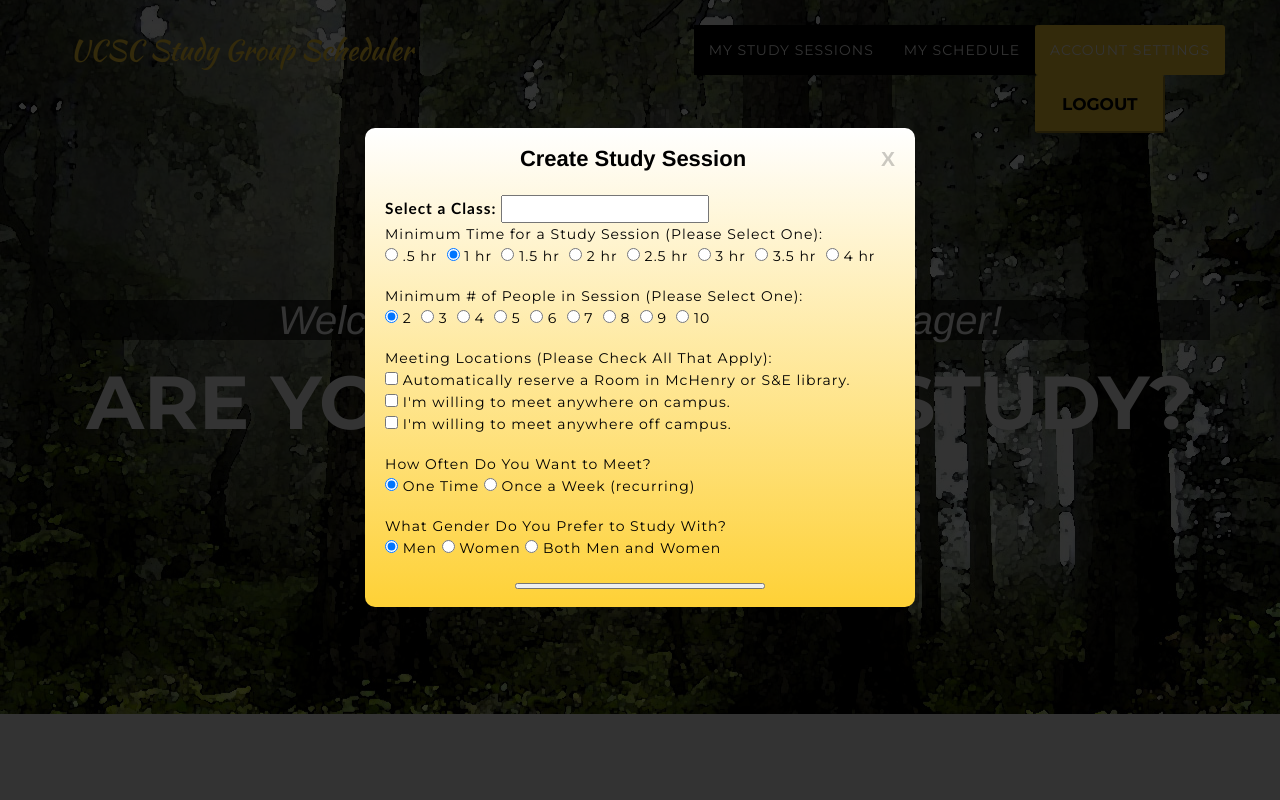
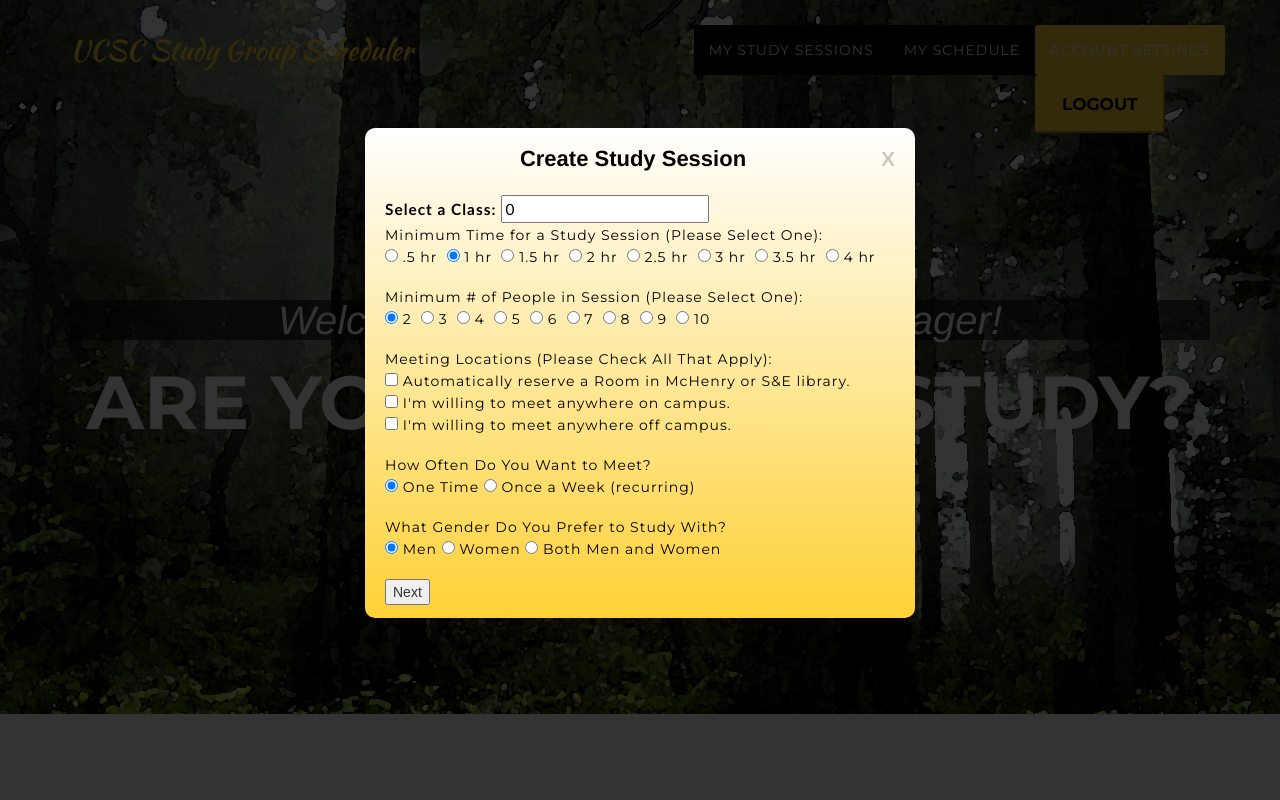
Before and after one commit to JasonAHeron/HACK2015, a Django app: template hack/templates/index.html in a window 1280 px wide, after a click on "CREATE A NEW STUDY SESSION". Run offline with Django 3.2, Linux system fonts and the light colour scheme; the template is opened without the code that fills it: values that come from a table or form of the project are taken from there, others are empty; a user stored in the database is signed in; tables that the repository leaves empty hold one stand-in row (values such as "Sample post"); some libraries are stand-ins or nearby versions; some web fonts are replaced.

Commit message:
added value to class selector

```diff
--- a/hack/templates/index.html
+++ b/hack/templates/index.html
@@ -116,7 +116,7 @@
         <div class="createSessionText">
 	<div class="ui-widget">
             <label for="classSelector">Select a Class: </label>
-            <input id="classSelector">
+            <input id="classSelector" name="class" value=0>
         </div>
         Minimum Time for a Study Session (Please Select One):<br>
         <input type="radio" name ="time" value=".5">&nbsp;.5 hr&nbsp;
@@ -153,7 +153,7 @@
         <input type="radio" name="gender" value="both">&nbsp;Both Men and Women
         <br><br>
     </div>
-        <button type="submit" class="submitButton" name="new_sesh" value="1">
+    <button type="submit" class="moveToSchedule" name="approveSchedule" value="1"> Next </button>
     </div>
 
 </div>
@@ -474,6 +474,13 @@
 	   source: availableClasses,
 	   disabled: false
 	});
+
+	$("button.moveToSchedule").click(function() {
+	   //var selectedClass = $("input#classSelector").val();
+	   //console.log(selectedClass);
+	   //$("#classSelector").prop("value", selectedClass);
+	   console.log( $("#classSelector").prop("value"));
+	});
     });
     </script>
 
--- a/hack/views.py
+++ b/hack/views.py
@@ -17,8 +17,9 @@ from twilio.rest import TwilioRestClient
 
 def index_view(request):
     send_message()
-    if request.POST.get('new_sesh'):
+    if request.POST.get('approveSchedule'):
         print request.POST.get('people')
+	print request
         print request.POST.get('gender')
         print request.POST.get('time')
     context = RequestContext(request)
```
